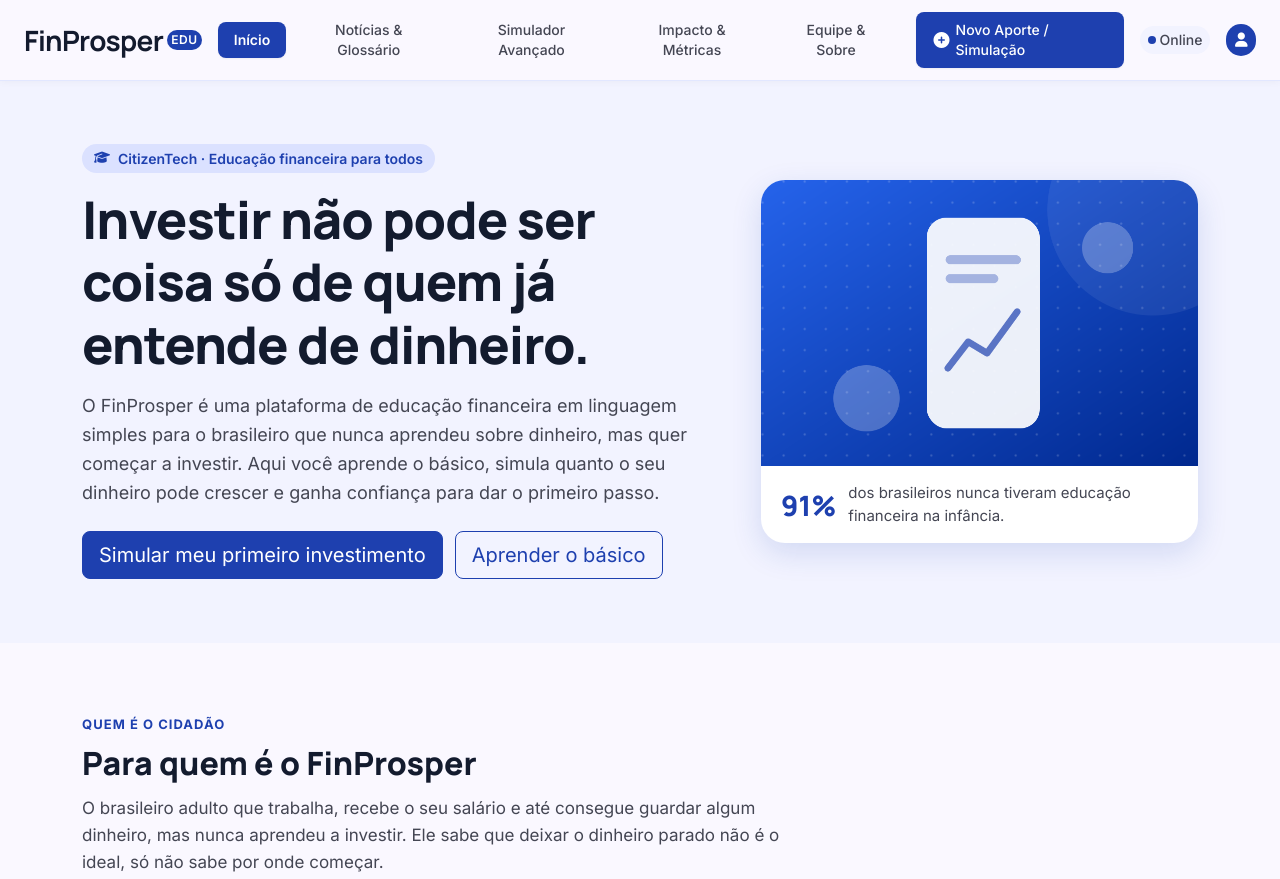
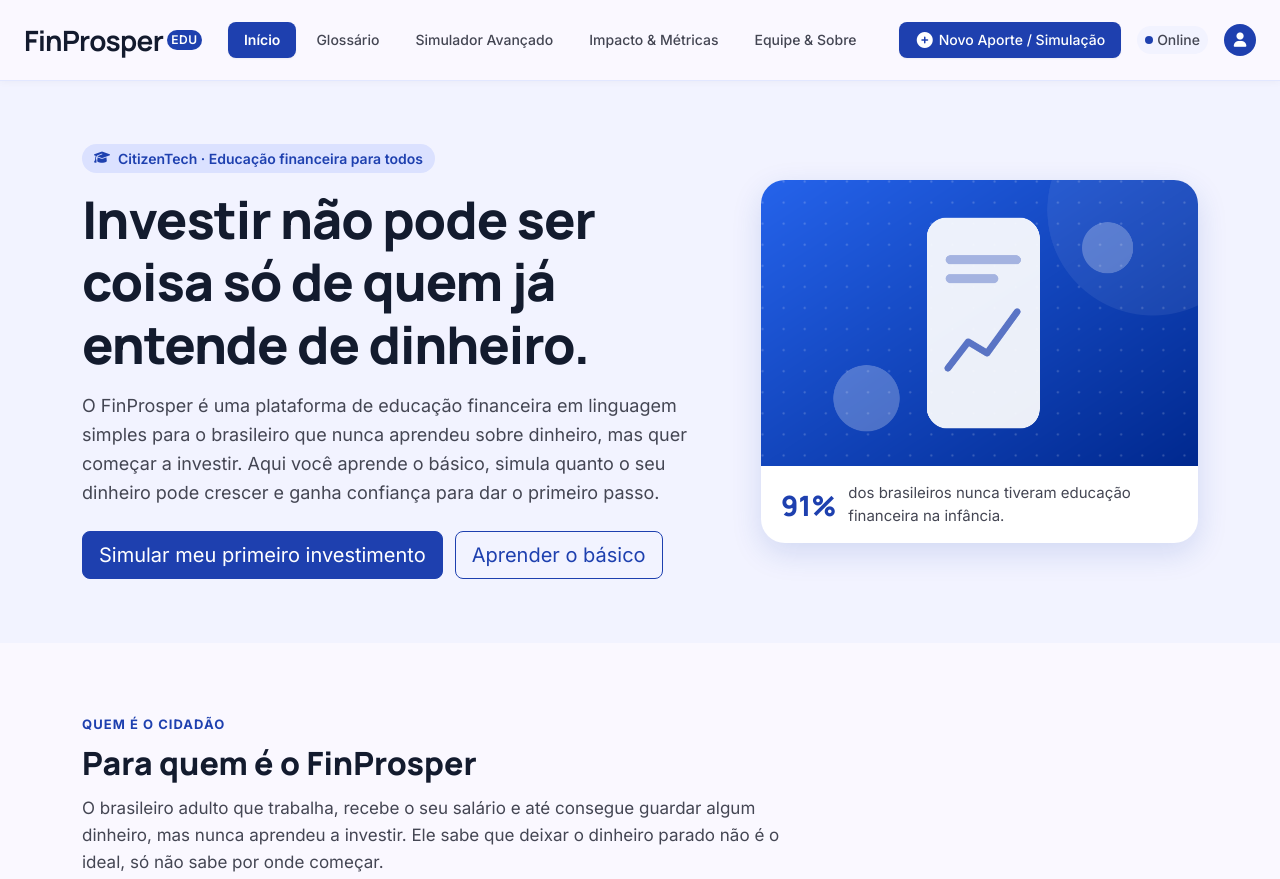
Before and after one commit to Fiap-Project-Group/FinProsper, a website: page index.html in a window 1280 px wide. Shown: the top 879 px of the page. Drawn offline with nearby package versions, Linux system fonts and the light colour scheme.

Commit message:
alteração do titulo de noticias da navbar

```diff
--- a/index.html
+++ b/index.html
@@ -34,7 +34,7 @@
               >Início</a
             >
             <a class="cab-link" href="pages/noticias.html"
-              >Notícias &amp; Glossário</a
+              >Glossário</a
             >
             <a class="cab-link" href="pages/solucao.html"
               >Simulador Avançado</a
```
Also changed, not shown: pages/equipe.html (+1 -1 lines), pages/impacto.html (+1 -1 lines), pages/solucao.html (+1 -1 lines).
